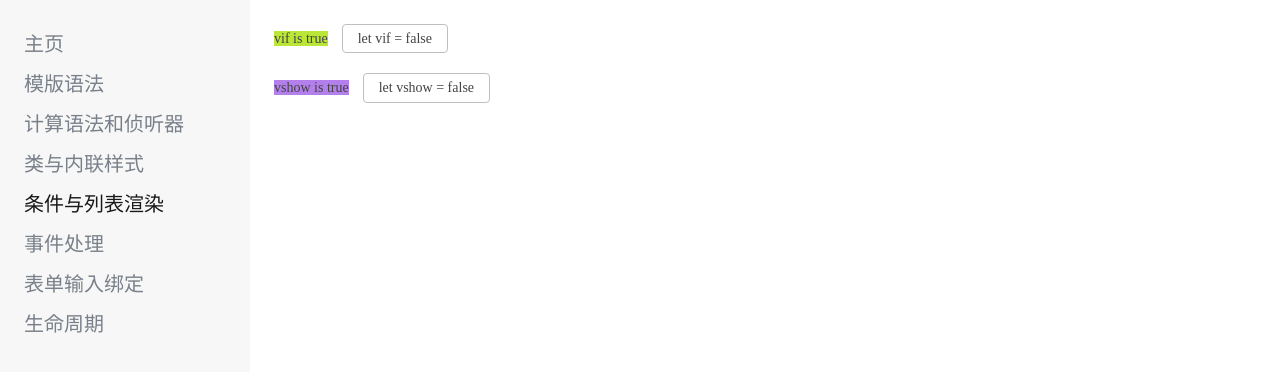
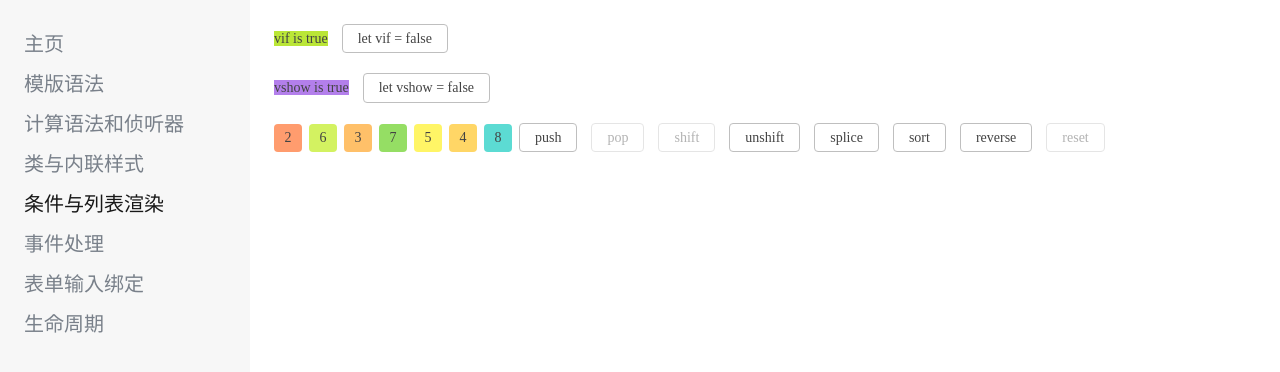
Before and after one commit to lugusliu/vue-101, a Vue app: page /#/condition-and-list-render in a window 1280 px wide. Shown: the top 372 px of the page. Built offline with nearby package versions, Linux system fonts and the light colour scheme.

Commit message:
add event handle component

```diff
--- a/src/style/style.css
+++ b/src/style/style.css
@@ -71,6 +71,10 @@ button:not(.disabled):not(:disabled):active {
     inset 0 0 0 100px rgba(0, 0, 0, 0.1);
 }
 
+button + button {
+  margin-left: 1em;
+}
+
 [type="search"] {
   -webkit-appearance: none;
 }
--- a/src/views/base/condition-and-list-render.vue
+++ b/src/views/base/condition-and-list-render.vue
@@ -9,6 +9,24 @@
       <span class="static v-show-true" v-show="vshow">vshow is true</span>
       <button @click="changeVshowToFalse">let vshow = {{ !vshow }}</button>
     </div>
+    <div class="vfor">
+      <span
+        class="color-block"
+        v-for="{ name, color, num } in colors"
+        :key="color"
+        :style="{ background: color }"
+        :title="name"
+        >{{ num }}</span
+      >
+      <button
+        v-for="(bool, key) in actions"
+        :key="key"
+        :disabled="!bool"
+        @click="handleAllAction(key)"
+      >
+        {{ key }}
+      </button>
+    </div>
   </div>
 </template>
 
@@ -17,7 +35,54 @@ export default {
   data() {
     return {
       vif: true,
-      vshow: true
+      vshow: true,
+      colors: [
+        {
+          name: "volcano",
+          color: "#ff9c6e",
+          num: 2
+        },
+        {
+          name: "lime",
+          color: "#d3f261",
+          num: 6
+        },
+        {
+          name: "sunset_orange",
+          color: "#ffc069",
+          num: 3
+        },
+        {
+          name: "polar_green",
+          color: "#95de64",
+          num: 7
+        },
+        {
+          name: "sunrise_yellow",
+          color: "#fff566",
+          num: 5
+        },
+        {
+          name: "calendula_gold",
+          color: "#ffd666",
+          num: 4
+        },
+        {
+          name: "cyan",
+          color: "#5cdbd3",
+          num: 8
+        }
+      ],
+      actions: {
+        push: true,
+        pop: false,
+        shift: false,
+        unshift: true,
+        splice: true,
+        sort: true,
+        reverse: true,
+        reset: false
+      }
     };
   },
   methods: {
@@ -26,6 +91,101 @@ export default {
     },
     changeVshowToFalse() {
       this.vshow = !this.vshow;
+    },
+    handleAllAction(key) {
+      if (key !== "reset") {
+        this.actions.reset = true;
+      }
+      this[key]();
+    },
+    push() {
+      this.actions.push = false;
+      this.actions.pop = true;
+      this.colors.push({
+        name: "daybreak_blue",
+        color: "#69c0ff",
+        num: 9
+      });
+    },
+    pop() {
+      this.actions.pop = false;
+      this.actions.push = true;
+      this.colors.pop();
+    },
+    unshift() {
+      this.actions.unshift = false;
+      this.actions.shift = true;
+      this.colors.unshift({
+        name: "dust_red",
+        color: "#ff7875",
+        num: 1
+      });
+    },
+    shift() {
+      this.actions.shift = false;
+      this.actions.unshift = true;
+      this.colors.shift();
+    },
+    splice() {
+      this.actions.splice = false;
+      this.colors.splice(2, 1);
+    },
+    sort() {
+      this.actions.sort = false;
+      this.colors.sort((a, b) => a.num - b.num);
+    },
+    reverse() {
+      this.colors.reverse();
+    },
+    reset() {
+      this.actions.reset = false;
+      this.colors = [
+        {
+          name: "volcano",
+          color: "#ff9c6e",
+          num: 2
+        },
+        {
+          name: "lime",
+          color: "#d3f261",
+          num: 6
+        },
+        {
+          name: "sunset_orange",
+          color: "#ffc069",
+          num: 3
+        },
+        {
+          name: "polar_green",
+          color: "#95de64",
+          num: 7
+        },
+        {
+          name: "sunrise_yellow",
+          color: "#fff566",
+          num: 5
+        },
+        {
+          name: "calendula_gold",
+          color: "#ffd666",
+          num: 4
+        },
+        {
+          name: "cyan",
+          color: "#5cdbd3",
+          num: 8
+        }
+      ];
+      this.actions = {
+        push: true,
+        pop: false,
+        shift: false,
+        unshift: true,
+        splice: true,
+        sort: true,
+        reverse: true,
+        reset: false
+      };
     }
   }
 };
@@ -39,6 +199,9 @@ export default {
   .vif {
     margin-bottom: 20px;
   }
+  .vshow {
+    margin-bottom: 20px;
+  }
   .v-if-true {
     background-color: #bae637;
   }
@@ -48,5 +211,20 @@ export default {
   .v-show-true {
     background-color: #b37feb;
   }
+  .vfor {
+    .color-block {
+      display: inline-block;
+      box-sizing: border-box;
+      text-align: center;
+      cursor: pointer;
+      border-radius: 4px;
+      line-height: 2em;
+      width: 2em;
+      margin-right: 0.5em;
+    }
+    button + button {
+      margin-left: 1em;
+    }
+  }
 }
 </style>
--- a/src/views/base/event-handle.vue
+++ b/src/views/base/event-handle.vue
@@ -1,3 +1,70 @@
 <template>
-  <div class="eh">event handle</div>
+  <div class="eh">
+    <div class="eh-x">
+      普通事件处理方法 <button @click="handleNormal">点击</button>
+    </div>
+    <div class="eh-x">
+      内联处理器中的方法
+      <button @click="handleInline('event', $event)">点击</button>
+    </div>
+    <div class="eh-x">
+      <div @click="clickParent" class="parent-x">
+        <div @click.self="clickParentWidthSelf" class="parent">
+          <button @click="clickChild">冒泡测试</button>
+          <button @click.stop="clickChild">冒泡测试 - 带有 .stop 修饰符</button>
+        </div>
+      </div>
+    </div>
+    <div class="eh-x">
+      按键修饰符 .enter <input v-on:keyup.enter="submit" />
+    </div>
+    <div class="eh-x">
+      提交事件不再重载页面 .prevent
+      <form @submit.prevent="submit">
+        <input type="text" />
+      </form>
+    </div>
+  </div>
 </template>
+
+<script>
+export default {
+  methods: {
+    handleNormal(e) {
+      console.log("event", e);
+    },
+    handleInline(str, e) {
+      console.log(str, e);
+    },
+    clickChild() {
+      alert("child clicked");
+    },
+    clickParent() {
+      alert("parent clicked");
+    },
+    clickParentWidthSelf() {
+      alert("parent clicked width .self");
+    },
+    submit() {
+      alert("submit trigger");
+    }
+  }
+};
+</script>
+
+<style lang="scss" scoped>
+.eh {
+  .eh-x + .eh-x {
+    margin-top: 20px;
+  }
+  .parent-x {
+    border: 10px solid #a0d911;
+    border-radius: 8px;
+  }
+  .parent {
+    padding: 20px 50px;
+    background-color: #fcffe6;
+    cursor: pointer;
+  }
+}
+</style>
```
